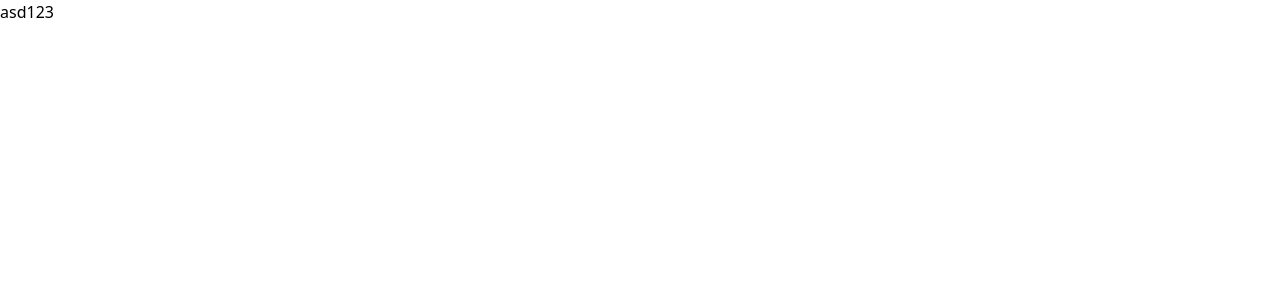
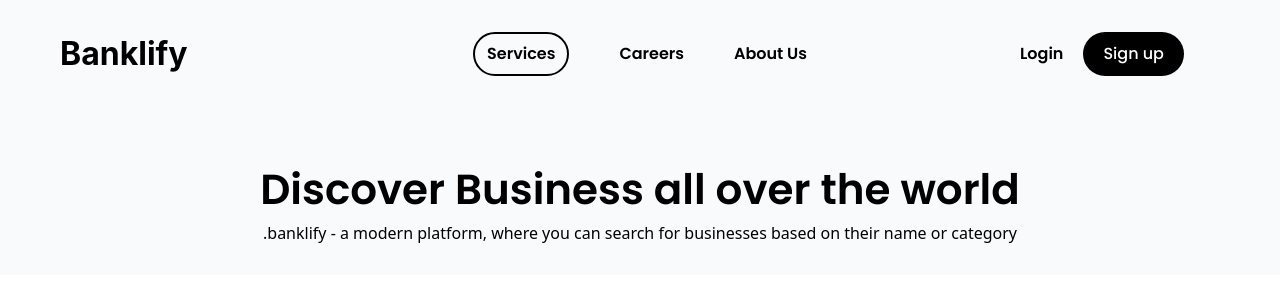
Before and after one commit to davidosaro/assessment-bankfetchapi, a React (Vite) app: page / in a window 1280 px wide. Shown: the top 300 px of the page. Built offline with nearby package versions, Linux system fonts and the light colour scheme.

Commit message:
added navbar and hero section

```diff
--- a/src/App.tsx
+++ b/src/App.tsx
@@ -1,15 +1,11 @@
 import { Routes, Route } from 'react-router-dom';
 import Home from './pages/landing/index.tsx'
-// import About from './Pages/About';
-// import Products from './Pages/Products';
 
 const App = () => {
  return (
     <>
        <Routes>
           <Route path="/" element={<Home />} />
-          {/* <Route path="/products" element={<Products />} />
-          <Route path="/about" element={<About />} /> */}
        </Routes>
     </>
  );
--- /dev/null
+++ b/src/components/hero/index.tsx
@@ -0,0 +1,11 @@
+
+export default function Hero() {
+  return (
+    <section className="px-[60px] py-[30px] bg-gray-50 flex flex-col items-center justify-center">
+      <div className="text-[42px] font-header font-semibold pt-[20px]">
+        Discover Business all over the world
+      </div>
+      <p>.banklify - a modern platform, where you can search for businesses based on their name or category</p>
+    </section>
+  )
+}
--- /dev/null
+++ b/src/components/inputs/Button.tsx
@@ -0,0 +1,12 @@
+
+interface ButtonProps {
+  text?: string,
+  type?: string,
+}
+export default function Button({text}: ButtonProps) {
+  return (
+    <button type="button" className="bg-black text-white rounded-full px-[20px] py-[10px] font-header font-medium">
+      {text}
+    </button>
+  )
+}
--- /dev/null
+++ b/src/components/navbar/index.tsx
@@ -0,0 +1,20 @@
+import Button from "../inputs/Button";
+
+export default function Navbar() {
+  return (
+    <section className="px-[60px] py-[30px] bg-gray-50 flex justify-between">
+      <header className="font-primary text-[32px] font-bold w-[200px]">
+        Banklify
+      </header>
+      <div className="flex items-center gap-x-[50px]">
+        <span className="font-semibold font-header hover:border-b-2 border-black border-[2px] px-3 py-2 rounded-full">Services</span>
+        <span className="font-semibold font-header hover:border-b-2 border-black leading-none">Careers</span>
+        <span className="font-semibold font-header hover:border-b-2 border-black leading-none">About Us</span>
+      </div>
+      <div className="flex items-center gap-x-[20px] w-[200px]">
+        <span className="font-semibold font-header">Login</span>
+        <Button text="Sign up" />
+      </div>
+    </section>
+  )
+}
--- a/src/index.css
+++ b/src/index.css
@@ -1,3 +1,5 @@
+@import url('https://fonts.googleapis.com/css2?family=Montserrat:ital,wght@0,100;0,200;0,300;0,400;0,500;0,600;0,700;0,800;0,900;1,100;1,200;1,300;1,400;1,500;1,600;1,700;1,800;1,900&family=Poppins:ital,wght@0,100;0,200;0,300;0,400;0,500;0,600;0,700;0,800;0,900;1,100;1,200;1,300;1,400;1,500;1,600;1,700;1,800;1,900&display=swap');
+
 @tailwind base;
 @tailwind components;
 @tailwind utilities;
--- a/src/pages/landing/index.tsx
+++ b/src/pages/landing/index.tsx
@@ -1,15 +1,11 @@
-import { useEffect } from 'react'
-import { print } from './script'
+import Navbar from '../../components/navbar';
+import Hero from '../../components/hero';
 
 function App() {
-  useEffect(()=> {
-    print()
-  })
   return (
     <>
-    <div className='font-medium'>
-      asd123
-    </div>
+      <Navbar />
+      <Hero />
     </>
   )
 }
--- a/tailwind.config.js
+++ b/tailwind.config.js
@@ -1,3 +1,7 @@
+/* eslint-disable @typescript-eslint/no-var-requires */
+// eslint-disable-next-line no-undef
+const { fontFamily } = require('tailwindcss/defaultTheme');
+
 /** @type {import('tailwindcss').Config} */
 export default {
   content: [
@@ -6,7 +10,13 @@ export default {
     "./src/**/*.{js,jsx,ts,tsx}",
   ],
   theme: {
-    extend: {},
+    extend: {
+      fontFamily: {
+        primary: ['Inter', ...fontFamily.sans],
+        secondary: ['Montserrat', ...fontFamily.sans],
+        header: ['Poppins', ...fontFamily.sans],
+      },
+    },
   },
   plugins: [],
 }
```
